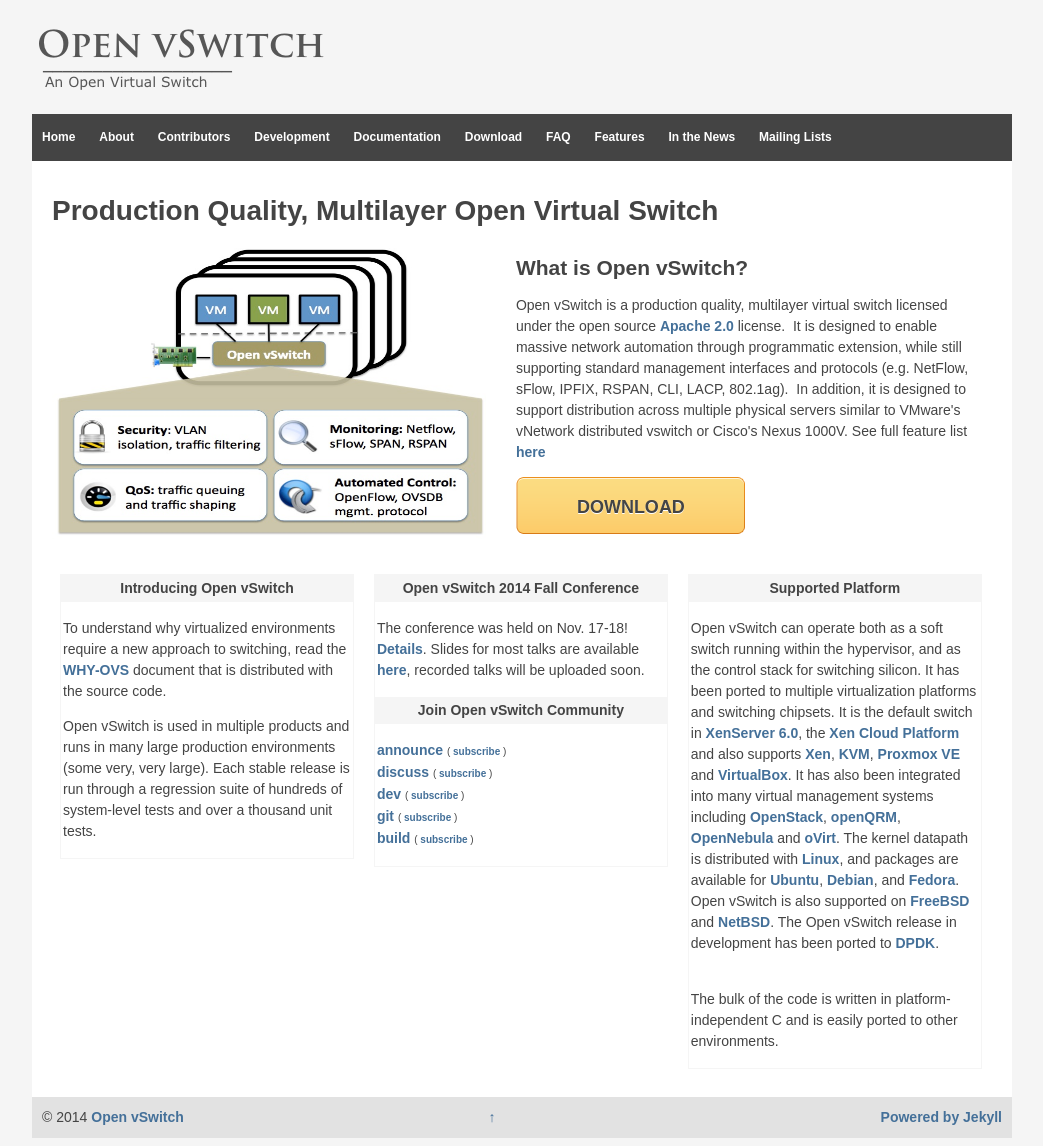
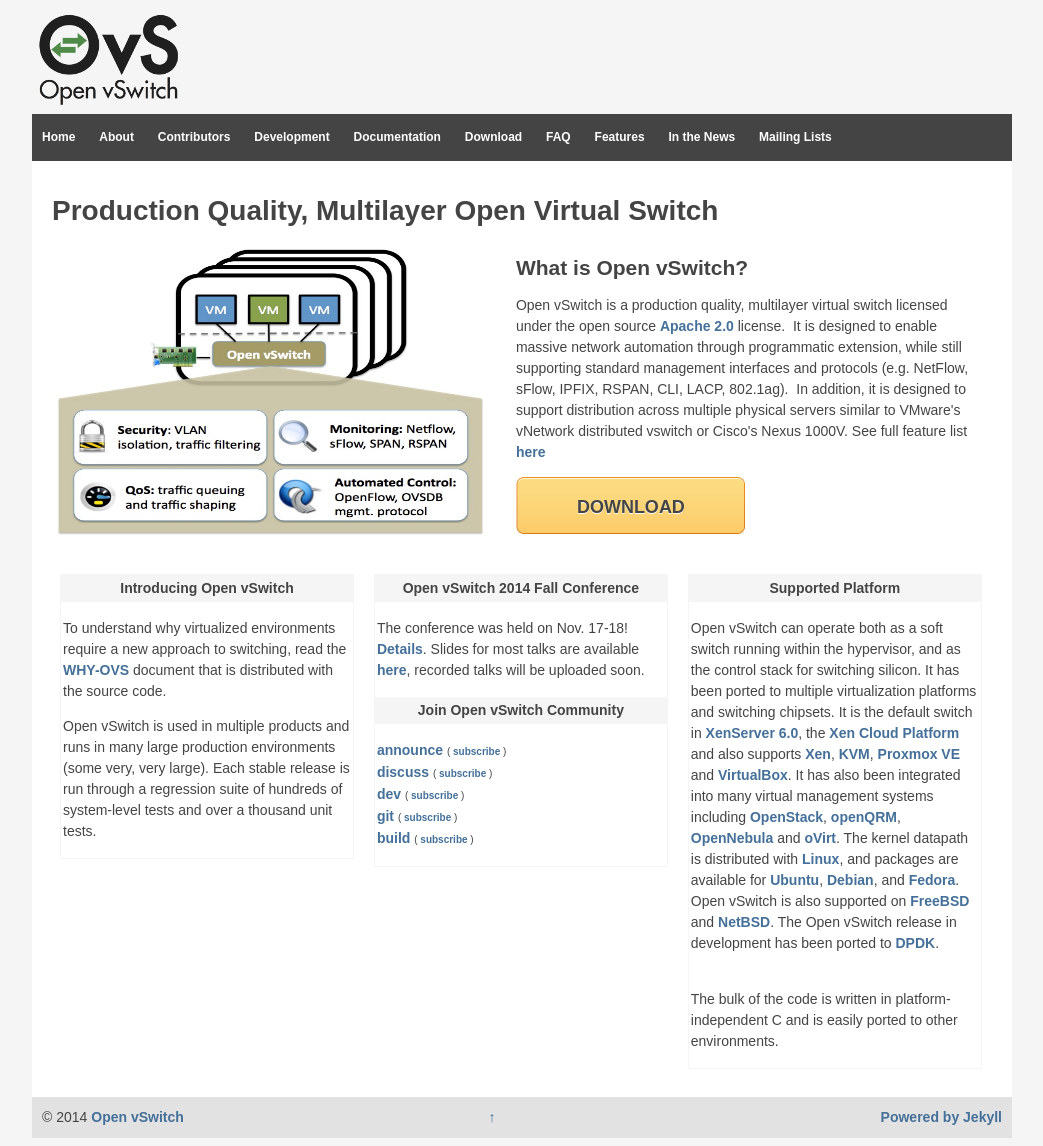
Before and after one commit to openvswitch/openvswitch.github.io, a Jekyll site: the page built from index.html, in a window 1280 px wide. Shown: the whole page, without its empty margins (118-1161 px from the left). Built offline with Jekyll 4.4.1, drawn with Linux system fonts in a browser that asks for light colours.

Commit message:
Update to new OVS logo
Signed-off-by: Thomas Graf <tgraf@noironetworks.com>

```diff
--- a/_includes/header.html
+++ b/_includes/header.html
@@ -39,7 +39,7 @@
 <div id="header">
 <header>
     <div id="logo">
-        <a href="{{site.url}}/"><img src="{{site.url}}/assets/vswitch.png" alt="Open vSwitch" height="100" width="300"></a>
+        <a href="{{site.url}}/"><img src="{{site.url}}/assets/vswitch.png" alt="Open vSwitch" height="100" width="154"></a>
     </div>
 
     <nav>
```
Also changed, not shown: assets/vswitch.png.
